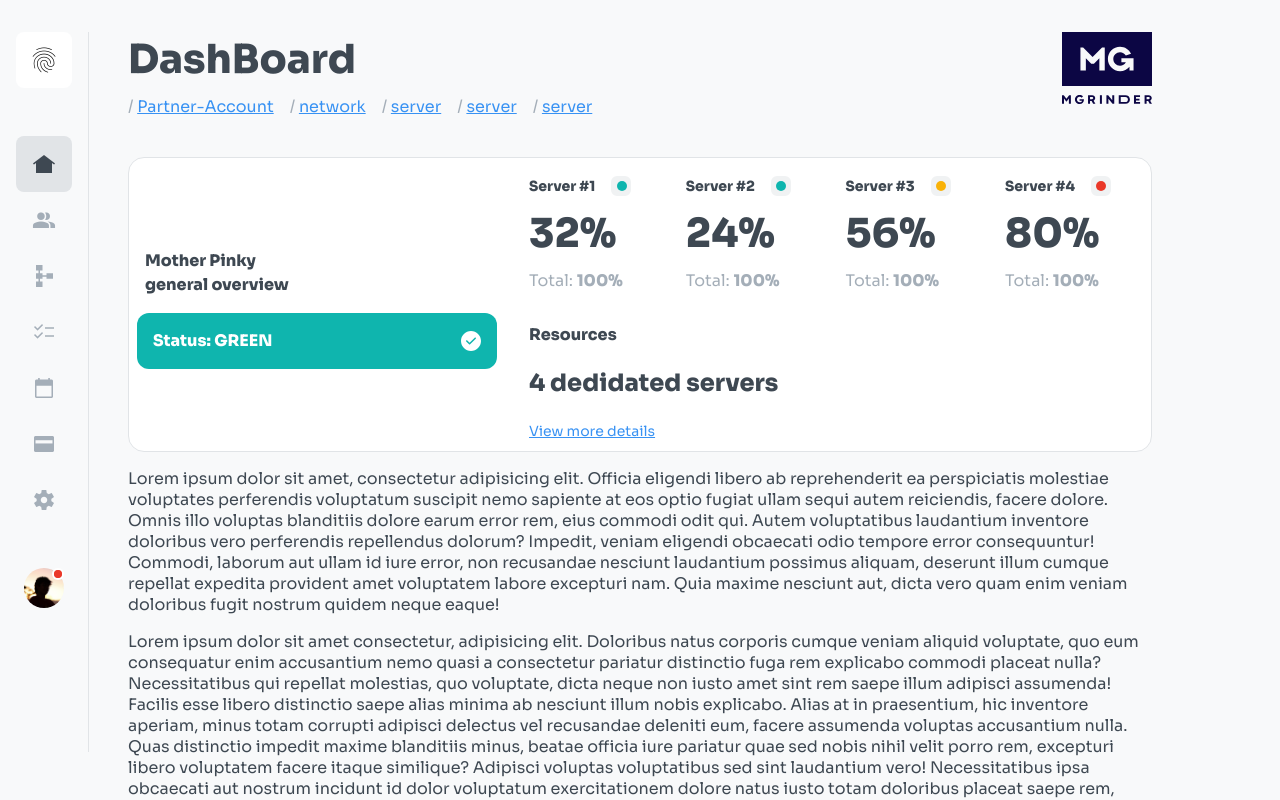
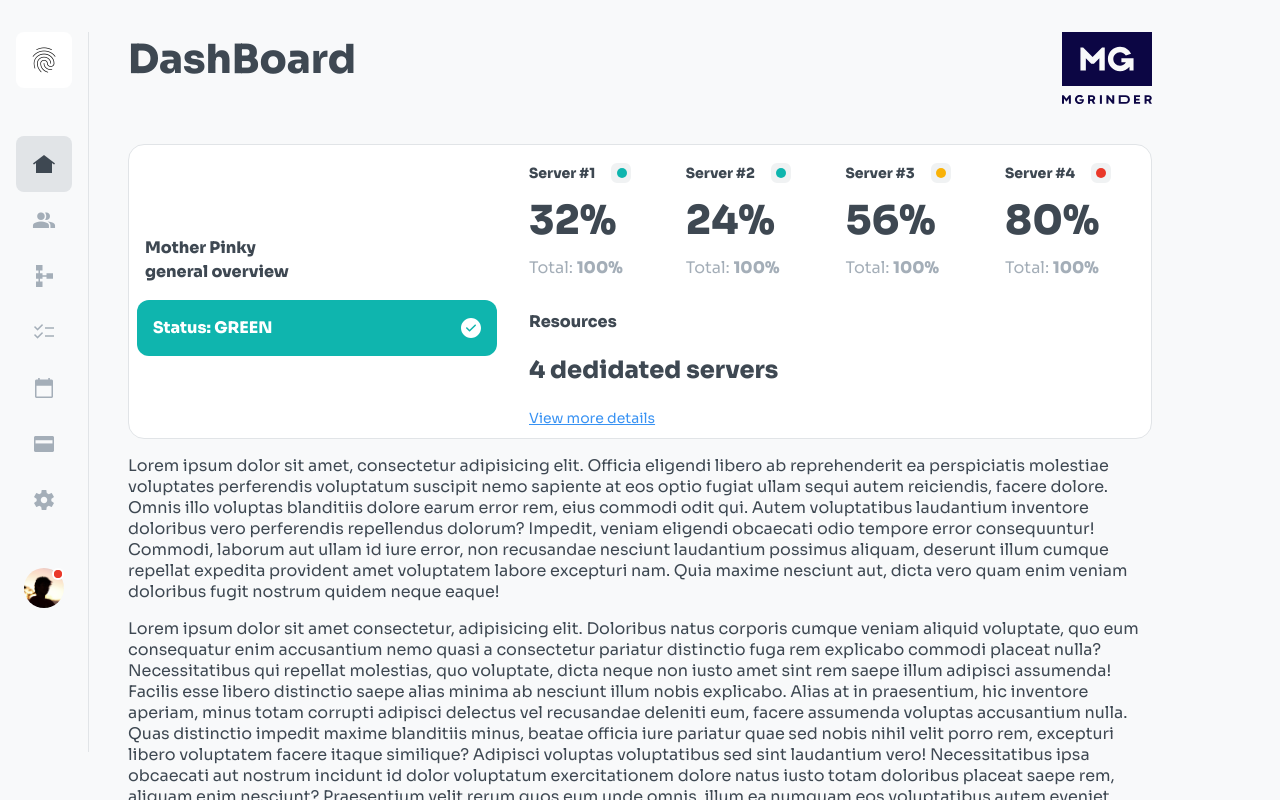
Before and after one commit to auza0002/PinkyCyberPlatform, a React (Vite) app: page / in a window 1280 px wide. Shown: the top 800 px of the page. Built offline with nearby package versions, Linux system fonts and the light colour scheme.

Commit message:
dash board title

```diff
--- a/src/components/routes/dashBoard/dashBoard.component.jsx
+++ b/src/components/routes/dashBoard/dashBoard.component.jsx
@@ -47,7 +47,7 @@ const DashBoard = () => {
   };
   return (
     <>
-      <HeaderComponent links={links}>DashBoard</HeaderComponent>
+      <HeaderComponent links={""}>DashBoard</HeaderComponent>
 
       <section className="container-information">
         <div className="container-general-overview">
```
